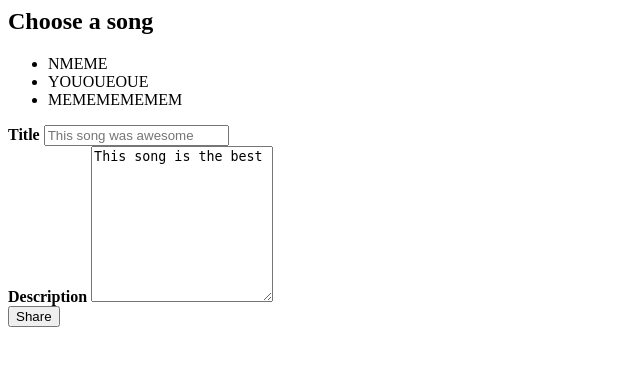
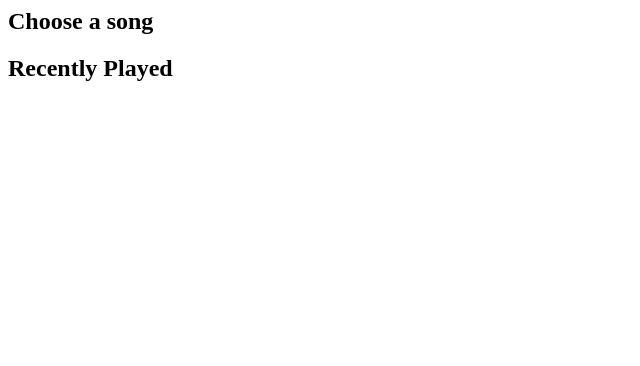
Before and after one commit to MoizAhmedd/SpotiSocial, a Django app: template templates/share.html in a window 1280 px wide. Shown: the top 366 px of the page, without its empty margins (0-640 px from the left). Run offline with Django 3.2, Linux system fonts and the light colour scheme; the template is opened without the code that fills it: most values are stand-ins (such as "Sample title", 1, 10 or a date in 2020).

Commit message:
modiy share template

```diff
--- a/templates/share.html
+++ b/templates/share.html
@@ -1,20 +1,23 @@
 <h2>Choose a song</h2>
-<ul>
-    <li>NMEME</li>
-    <li>YOUOUEOUE</li>
-    <li>MEMEMEMEMEM</li>
-</ul>
-
-<form id="shareForm" action="" method="POST">
-    {% csrf_token %}
-    <div class="form-group">
-        <label for="title"><b>Title</b></label>
-        <input type="text" class="form-control" placeholder="This song was awesome" name="title" required>
-      </div>
-      <div class="form-group">
-        <label for="description"><b>Description</b></label>
-        <textarea class="form-control" rows="10" name="desc">This song is the best</textarea>
-      </div>
-
-      <button type="submit" class="btn btn-primary btn-lg signup" >Share</button>
-    </form>
+<h2>Recently Played</h2>
+{% for recent in recent_tracks%}
+        {% for key,value in recent.items%}
+            {% if key == 'name' %}
+                Name:{{value}}
+            {% endif %}
+            {% if key == 'artist'%}
+                By:{{value}}
+            {% endif %}
+            {% if key == 'image'%}
+                <img src = "{{value}}">
+            {% endif %}
+            {% if key == 'link' %}
+            <form id = "chooseSong" action="" method="POST">
+            {% csrf_token %}
+            <!-- <input type="text" class="form-control" placeholder="This song was awesome" name="link" value = "{{value}}" required> -->
+            <button name = "link" value = "{{value}}"type="submit">Share</button>
+            </form>
+            {% endif %}
+        <br>
+        {% endfor %}
+{% endfor %}
```
